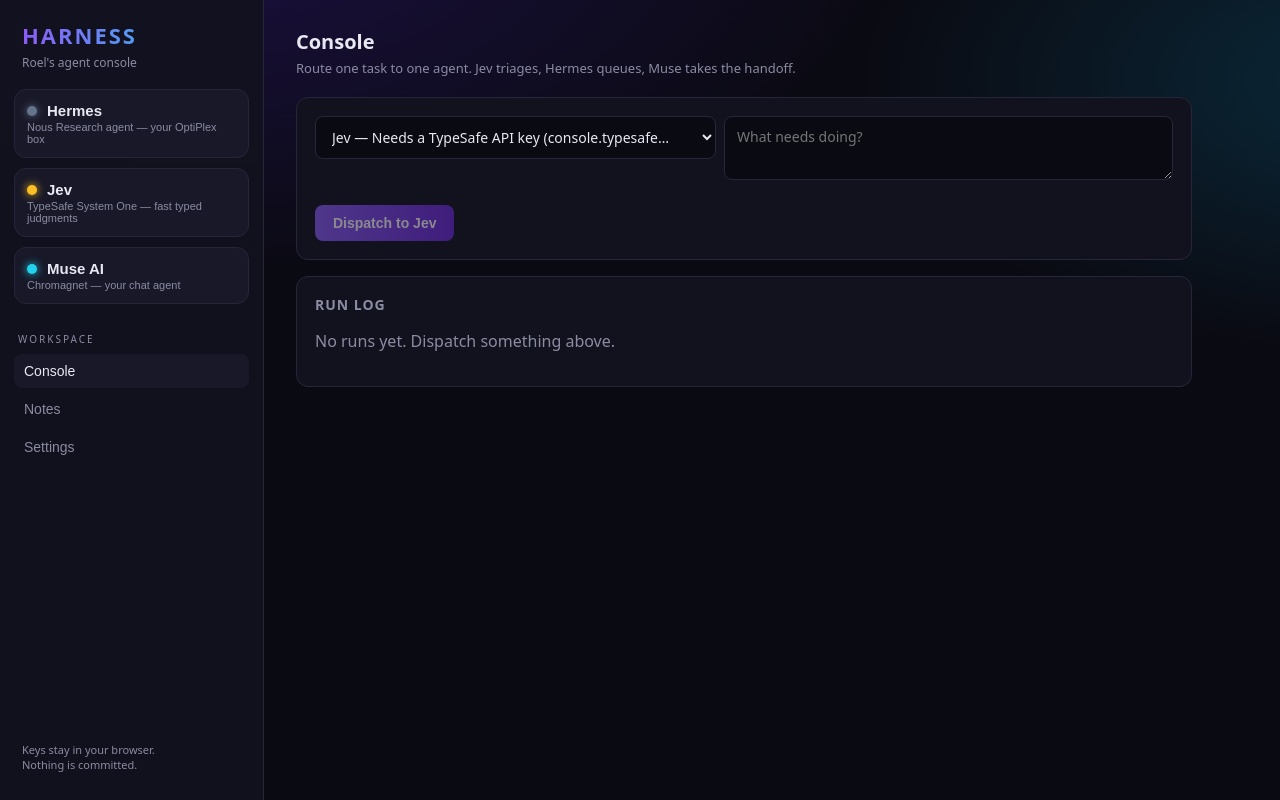
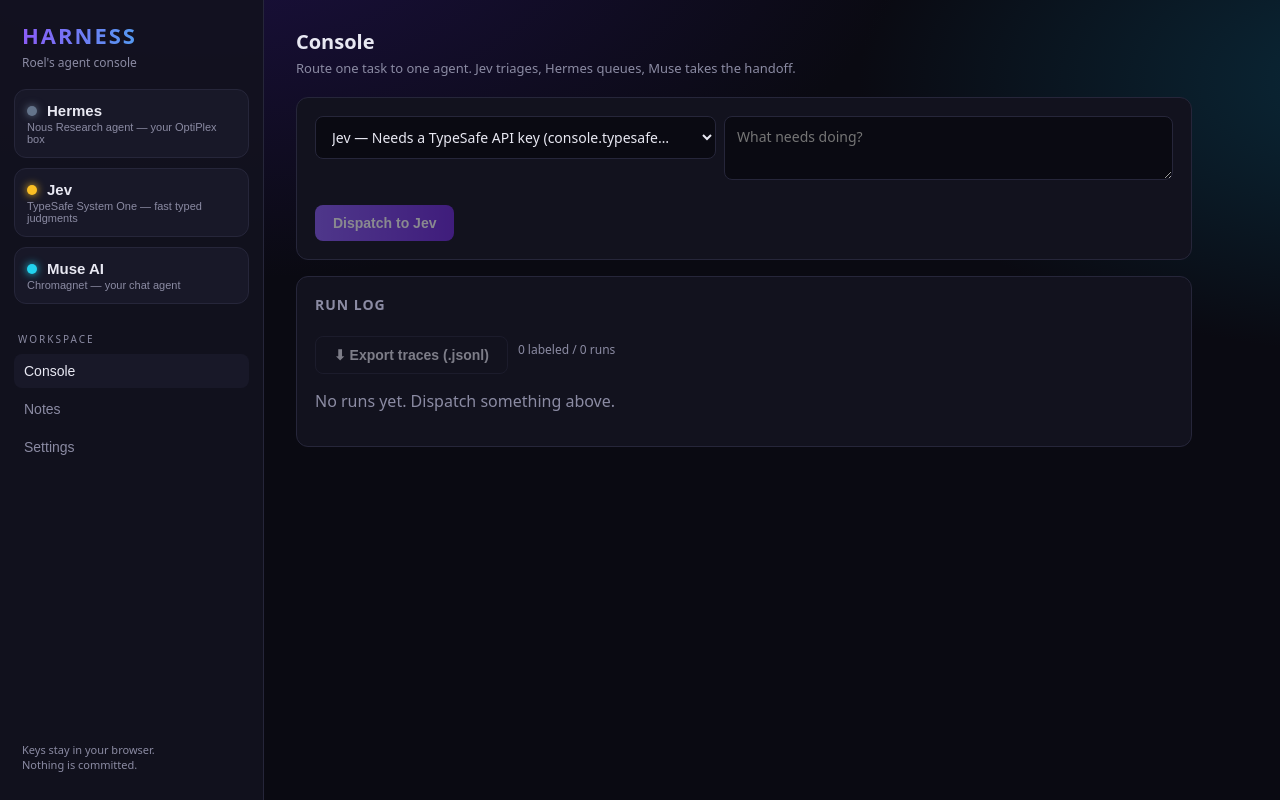
Before and after one commit to Roelggarza/Aiassistant, a React (Vite) app: page / in a window 1280 px wide. Built offline with nearby package versions, Linux system fonts and the light colour scheme.

Commit message:
Overmind-ready trace logging: verdicts, task labels, JSONL export

```diff
--- a/src/App.tsx
+++ b/src/App.tsx
@@ -1,6 +1,6 @@
-import { useState } from 'react';
+import { useMemo, useState } from 'react';
 import type { RunEntry } from './types';
-import { loadRuns, saveRuns } from './store';
+import { APP_VERSION, RUN_CAP, loadRuns, saveRuns, uid } from './store';
 import Sidebar, { type View } from './components/Sidebar';
 import ConsolePanel from './components/ConsolePanel';
 import JevPanel from './components/JevPanel';
@@ -13,10 +13,23 @@
   const [view, setView] = useState<View>('console');
   const [runs, setRuns] = useState<RunEntry[]>(loadRuns());
   const [agentVersion, setAgentVersion] = useState(0);
+  // one id per app session — groups traces for the future dataset
+  const sessionId = useMemo(() => uid(), []);
 
   const addRun = (r: RunEntry) =>
     setRuns((prev) => {
-      const next = [r, ...prev].slice(0, 200);
+      const stamped: RunEntry = { sessionId, appVersion: APP_VERSION, ...r };
+      // explicit fields win over the stamp when a panel sets them
+      if (r.sessionId) stamped.sessionId = r.sessionId;
+      if (r.appVersion) stamped.appVersion = r.appVersion;
+      const next = [stamped, ...prev].slice(0, RUN_CAP);
+      saveRuns(next);
+      return next;
+    });
+
+  const updateRun = (id: string, patch: Partial<RunEntry>) =>
+    setRuns((prev) => {
+      const next = prev.map((r) => (r.id === id ? { ...r, ...patch } : r));
       saveRuns(next);
       return next;
     });
@@ -25,7 +38,7 @@
     <div className="app">
       <Sidebar view={view} setView={setView} agentVersion={agentVersion} />
       <main className="main">
-        {view === 'console' && <ConsolePanel runs={runs} addRun={addRun} />}
+        {view === 'console' && <ConsolePanel runs={runs} addRun={addRun} updateRun={updateRun} />}
         {view === 'jev' && <JevPanel addRun={addRun} />}
         {view === 'hermes' && <HermesPanel addRun={addRun} />}
         {view === 'muse' && <MusePanel addRun={addRun} />}
--- a/src/components/ConsolePanel.tsx
+++ b/src/components/ConsolePanel.tsx
@@ -13,7 +13,7 @@
  * - hermes: queues with the CLI command (until the gateway is up).
  * - muse: builds a handoff packet to paste into chat.
  */
-export default function ConsolePanel({ runs, addRun }: { runs: RunEntry[]; addRun: (r: RunEntry) => void }) {
+export default function ConsolePanel({ runs, addRun, updateRun }: { runs: RunEntry[]; addRun: (r: RunEntry) => void; updateRun: (id: string, patch: Partial<RunEntry>) => void }) {
   const [agent, setAgent] = useState<AgentId>('jev');
   const [task, setTask] = useState('');
   const [out, setOut] = useState('');
@@ -25,6 +25,7 @@
     const s = loadSettings();
     setBusy(true);
     setOut('Working…');
+    const t0 = Date.now();
     try {
       if (agent === 'jev') {
         const r = await askJev({
@@ -46,22 +47,22 @@
         });
         const text = Object.entries(r.answers).map(([id, a]) => formatAnswer(id, a)).join('\n');
         setOut(text);
-        addRun({ id: uid(), ts: Date.now(), agent, kind: 'ask', input: t.slice(0, 300), output: text, ok: true });
+        addRun({ id: uid(), ts: Date.now(), agent, kind: 'ask', task: 'triage.route', model: r.model, latencyMs: Date.now() - t0, input: t.slice(0, 300), output: text, ok: true });
       } else if (agent === 'hermes') {
         const cmd = hermesCliCommand(t);
         const text = `Queued for Hermes. Run on the box:\n${cmd}`;
         setOut(text);
-        addRun({ id: uid(), ts: Date.now(), agent, kind: 'handoff', input: t.slice(0, 300), output: text, ok: true });
+        addRun({ id: uid(), ts: Date.now(), agent, kind: 'handoff', task: 'queue.hermes', latencyMs: Date.now() - t0, input: t.slice(0, 300), output: text, ok: true });
       } else {
         const packet = buildHandoff(t);
         setOut(packet + '\n\n(Copy this into chat with Muse AI.)');
-        addRun({ id: uid(), ts: Date.now(), agent, kind: 'handoff', input: t.slice(0, 300), output: 'Handoff packet built.', ok: true });
+        addRun({ id: uid(), ts: Date.now(), agent, kind: 'handoff', task: 'handoff.build', latencyMs: Date.now() - t0, input: t.slice(0, 300), output: 'Handoff packet built.', ok: true });
         try { await navigator.clipboard.writeText(packet); } catch { /* noop */ }
       }
     } catch (e) {
       const msg = e instanceof Error ? e.message : String(e);
       setOut(msg);
-      addRun({ id: uid(), ts: Date.now(), agent, kind: 'ask', input: t.slice(0, 300), output: msg, ok: false });
+      addRun({ id: uid(), ts: Date.now(), agent, kind: 'ask', task: 'triage.route', latencyMs: Date.now() - t0, input: t.slice(0, 300), output: msg, ok: false });
     } finally {
       setBusy(false);
     }
@@ -96,7 +97,7 @@
 
       <div className="panel">
         <h3>Run log</h3>
-        <RunLog runs={runs} />
+        <RunLog runs={runs} updateRun={updateRun} />
       </div>
     </div>
   );
--- a/src/components/HermesPanel.tsx
+++ b/src/components/HermesPanel.tsx
@@ -15,7 +15,7 @@
     setProbeOut('Probing…');
     const r = await probeHermes(s.hermesUrl);
     setProbeOut(r.message);
-    addRun({ id: uid(), ts: Date.now(), agent: 'hermes', kind: 'probe', input: s.hermesUrl || '(no url)', output: r.message, ok: r.ok });
+    addRun({ id: uid(), ts: Date.now(), agent: 'hermes', kind: 'probe', task: 'probe.gateway', input: s.hermesUrl || '(no url)', output: r.message, ok: r.ok });
     setProbing(false);
   };
 
@@ -24,7 +24,7 @@
     const cmd = hermesCliCommand(task.trim());
     setQueued(cmd);
     addRun({
-      id: uid(), ts: Date.now(), agent: 'hermes', kind: 'handoff',
+      id: uid(), ts: Date.now(), agent: 'hermes', kind: 'handoff', task: 'queue.hermes',
       input: task.trim().slice(0, 300),
       output: `Queued (Hermes not reachable yet). Run on the box:\n${cmd}`,
       ok: true,
--- a/src/components/JevPanel.tsx
+++ b/src/components/JevPanel.tsx
@@ -62,17 +62,19 @@
     }
     setBusy(true);
     setOut('Asking Jev…');
+    const t0 = Date.now();
+    const typeTags = [...new Set(drafts.filter((d) => d.instructions.trim()).map((d) => d.type))].join('+');
     try {
       const r = await askJev({ endpoint: s.jevEndpoint, apiKey: s.jevKey, state: state.trim(), questions });
       const lines = Object.entries(r.answers).map(([id, a]) => formatAnswer(id, a));
       const usage = r.usage?.input_tokens ? ` · ${r.usage.input_tokens} in-tokens` : '';
       const text = `model ${r.model}${usage}\n` + lines.join('\n');
       setOut(text);
-      addRun({ id: uid(), ts: Date.now(), agent: 'jev', kind: 'ask', input: state.trim().slice(0, 300), output: text, ok: true });
+      addRun({ id: uid(), ts: Date.now(), agent: 'jev', kind: 'ask', task: `judge.workbench${typeTags ? ':' + typeTags : ''}`, model: r.model, latencyMs: Date.now() - t0, input: state.trim().slice(0, 300), output: text, ok: true });
     } catch (e) {
       const msg = e instanceof Error ? e.message : String(e);
       setOut(msg);
-      addRun({ id: uid(), ts: Date.now(), agent: 'jev', kind: 'ask', input: state.trim().slice(0, 300), output: msg, ok: false });
+      addRun({ id: uid(), ts: Date.now(), agent: 'jev', kind: 'ask', task: `judge.workbench${typeTags ? ':' + typeTags : ''}`, latencyMs: Date.now() - t0, input: state.trim().slice(0, 300), output: msg, ok: false });
     } finally {
       setBusy(false);
     }
--- a/src/components/MusePanel.tsx
+++ b/src/components/MusePanel.tsx
@@ -14,7 +14,7 @@
     const p = buildHandoff(task.trim(), context);
     setPacket(p);
     setCopied(false);
-    addRun({ id: uid(), ts: Date.now(), agent: 'muse', kind: 'handoff', input: task.trim().slice(0, 300), output: 'Handoff packet built — paste it into chat.', ok: true });
+    addRun({ id: uid(), ts: Date.now(), agent: 'muse', kind: 'handoff', task: 'handoff.build', input: task.trim().slice(0, 300), output: 'Handoff packet built — paste it into chat.', ok: true });
   };
 
   const copy = async () => {
--- a/src/components/RunLog.tsx
+++ b/src/components/RunLog.tsx
@@ -1,20 +1,80 @@
-import type { RunEntry } from '../types';
+import type { RunEntry, RunVerdict } from '../types';
+import { downloadTracesJSONL, labeledRuns } from '../traces';
 
 function time(ts: number) {
   return new Date(ts).toLocaleString();
 }
 
-export default function RunLog({ runs }: { runs: RunEntry[] }) {
-  if (!runs.length) return <p className="dim">No runs yet. Dispatch something above.</p>;
+const VERDICTS: { v: RunVerdict; label: string; title: string }[] = [
+  { v: 'good', label: '👍', title: 'Good — train on this as-is' },
+  { v: 'edited', label: '✏️', title: 'Edited — I corrected the output' },
+  { v: 'rejected', label: '👎', title: 'Rejected — negative example' },
+];
+
+export default function RunLog({
+  runs,
+  updateRun,
+}: {
+  runs: RunEntry[];
+  updateRun: (id: string, patch: Partial<RunEntry>) => void;
+}) {
+  const labeled = labeledRuns(runs);
+
+  const judge = (r: RunEntry, v: RunVerdict) => {
+    if (v === 'edited') {
+      const fix = window.prompt('Paste your corrected version of the output:', r.output);
+      if (fix === null) return; // cancelled
+      updateRun(r.id, { verdict: 'edited', editedOutput: fix });
+    } else {
+      // tapping the active verdict clears it
+      updateRun(r.id, r.verdict === v ? { verdict: undefined, editedOutput: undefined } : { verdict: v, editedOutput: undefined });
+    }
+  };
+
   return (
     <div>
+      <div className="btn-row" style={{ marginBottom: 10 }}>
+        <button
+          className="btn ghost"
+          onClick={() => downloadTracesJSONL(runs)}
+          disabled={!labeled.length}
+          title={labeled.length ? 'Download judged runs as JSONL — training data for a future fine-tune' : 'Judge some runs first (👍/✏️/👎) to build training data'}
+        >
+          ⬇ Export traces (.jsonl)
+        </button>
+        <span className="dim" style={{ fontSize: 12, alignSelf: 'center' }}>
+          {labeled.length} labeled / {runs.length} runs
+          {labeled.length > 0 && ' — future fine-tune fuel'}
+        </span>
+      </div>
+      {!runs.length && <p className="dim">No runs yet. Dispatch something above.</p>}
       {runs.map((r) => (
         <div key={r.id} className={`run ${r.ok ? 'okay' : 'bad'}`}>
           <div className="meta">
-            {time(r.ts)} · {r.agent} · {r.kind} · {r.ok ? 'ok' : 'failed'}
+            {time(r.ts)} · {r.agent} · {r.task || r.kind} · {r.ok ? 'ok' : 'failed'}
+            {r.model && ` · ${r.model}`}
+            {r.latencyMs != null && ` · ${(r.latencyMs / 1000).toFixed(1)}s`}
           </div>
           <div className="q">{r.input}</div>
-          <div className="a">{r.output}</div>
+          <div className="a">{r.verdict === 'edited' && r.editedOutput ? r.editedOutput : r.output}</div>
+          <div className="btn-row" style={{ marginTop: 6 }}>
+            {VERDICTS.map(({ v, label, title }) => (
+              <button
+                key={v}
+                className="btn ghost"
+                style={{
+                  padding: '4px 10px',
+                  borderColor: r.verdict === v ? 'var(--cyan)' : undefined,
+                  opacity: r.verdict && r.verdict !== v ? 0.45 : 1,
+                }}
+                title={title}
+                onClick={() => judge(r, v)}
+              >
+                {label}
+              </button>
+            ))}
+            {r.verdict && <span className="dim" style={{ fontSize: 12, alignSelf: 'center' }}>judged: {r.verdict}</span>}
+          </div>
         </div>
       ))}
     </div>
--- a/src/store.ts
+++ b/src/store.ts
@@ -4,8 +4,15 @@
 const K = {
   settings: 'harness.settings.v1',
   notes: 'harness.notes.v1',
-  runs: 'harness.runs.v1',
+  runs: 'harness.runs.v2',
+  runsV1: 'harness.runs.v1',
 } as const;
+
+/** Keep in sync with package.json version. Stamped onto every run as appVersion. */
+export const APP_VERSION = '0.1.0';
+
+/** Max runs kept locally. Traces are the future training set — keep plenty. */
+export const RUN_CAP = 1000;
 
 export interface Settings {
   jevKey: string;
@@ -58,15 +65,23 @@
 
 export function loadRuns(): RunEntry[] {
   try {
-    return JSON.parse(localStorage.getItem(K.runs) || '[]');
+    const v2 = localStorage.getItem(K.runs);
+    if (v2) return JSON.parse(v2);
+    // one-time migration from v1: entries carry over, new trace fields stay unset
+    const v1 = localStorage.getItem(K.runsV1);
+    if (v1) {
+      const runs = JSON.parse(v1) as RunEntry[];
+      localStorage.setItem(K.runs, JSON.stringify(runs.slice(0, RUN_CAP)));
+      return runs;
+    }
+    return [];
   } catch {
     return [];
   }
 }
 
 export function saveRuns(r: RunEntry[]) {
-  // keep the last 200
-  localStorage.setItem(K.runs, JSON.stringify(r.slice(0, 200)));
+  localStorage.setItem(K.runs, JSON.stringify(r.slice(0, RUN_CAP)));
 }
 
 export const uid = () =>
--- /dev/null
+++ b/src/traces.ts
@@ -0,0 +1,73 @@
+// Trace export: turns judged run-log entries into training-grade JSONL,
+// ready for an Overmind-style dataset -> evals -> fine-tune loop.
+// Traces never leave the browser except through the explicit export button.
+
+import type { RunEntry, RunVerdict } from './types';
+
+export const TRACE_VERSION = 1;
+
+export interface TraceRecord {
+  trace_version: number;
+  id: string;
+  ts: string; // ISO
+  agent: RunEntry['agent'];
+  task: string;
+  kind: RunEntry['kind'];
+  input: string;
+  output: string;
+  /** The output to train on: the human correction when edited, else the raw output. */
+  gold_output: string;
+  verdict: RunVerdict;
+  ok: boolean;
+  model: string | null;
+  latency_ms: number | null;
+  session_id: string | null;
+  app_version: string | null;
+}
+
+export function toTraceRecord(r: RunEntry): TraceRecord | null {
+  if (!r.verdict) return null;
+  return {
+    trace_version: TRACE_VERSION,
+    id: r.id,
+    ts: new Date(r.ts).toISOString(),
+    agent: r.agent,
+    task: r.task || r.kind,
+    kind: r.kind,
+    input: r.input,
+    output: r.output,
+    gold_output: r.verdict === 'edited' && r.editedOutput ? r.editedOutput : r.output,
+    verdict: r.verdict,
+    ok: r.ok,
+    model: r.model ?? null,
+    latency_ms: r.latencyMs ?? null,
+    session_id: r.sessionId ?? null,
+    app_version: r.appVersion ?? null,
+  };
+}
+
+/** Labeled (verdict-bearing) runs, newest first. */
+export function labeledRuns(runs: RunEntry[]): RunEntry[] {
+  return runs.filter((r) => r.verdict);
+}
+
+export function tracesToJSONL(runs: RunEntry[]): string {
+  return labeledRuns(runs)
+    .map((r) => JSON.stringify(toTraceRecord(r)))
+    .join('\n');
+}
+
+export function downloadTracesJSONL(runs: RunEntry[]) {
+  const jsonl = tracesToJSONL(runs);
+  if (!jsonl) return;
+  const blob = new Blob([jsonl + '\n'], { type: 'application/x-ndjson' });
+  const url = URL.createObjectURL(blob);
+  const a = document.createElement('a');
+  const stamp = new Date().toISOString().slice(0, 10).replace(/-/g, '');
+  a.href = url;
+  a.download = `harness-traces-${stamp}.jsonl`;
+  document.body.appendChild(a);
+  a.click();
+  a.remove();
+  URL.revokeObjectURL(url);
+}
```
Also changed, not shown: src/types.ts (+18 -0 lines), 1 other file (tests, documents, lock files or other folders).
